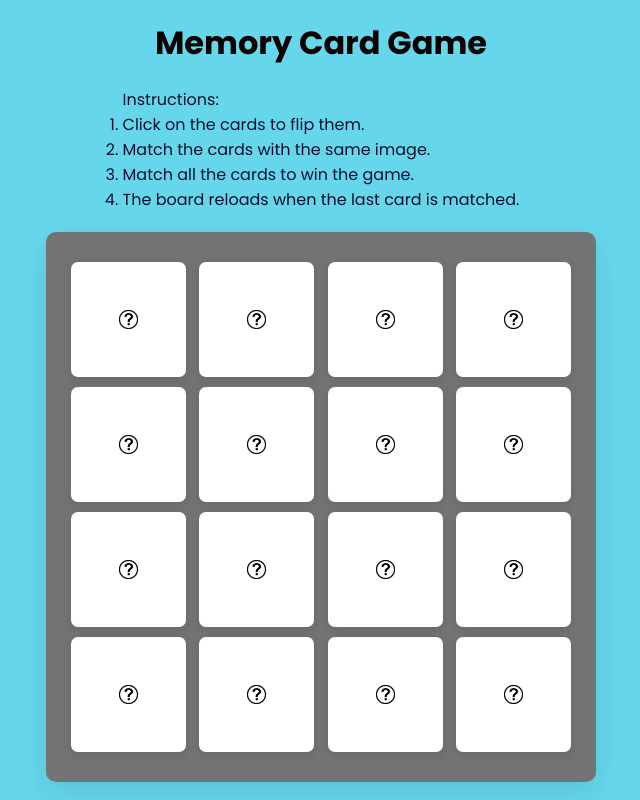
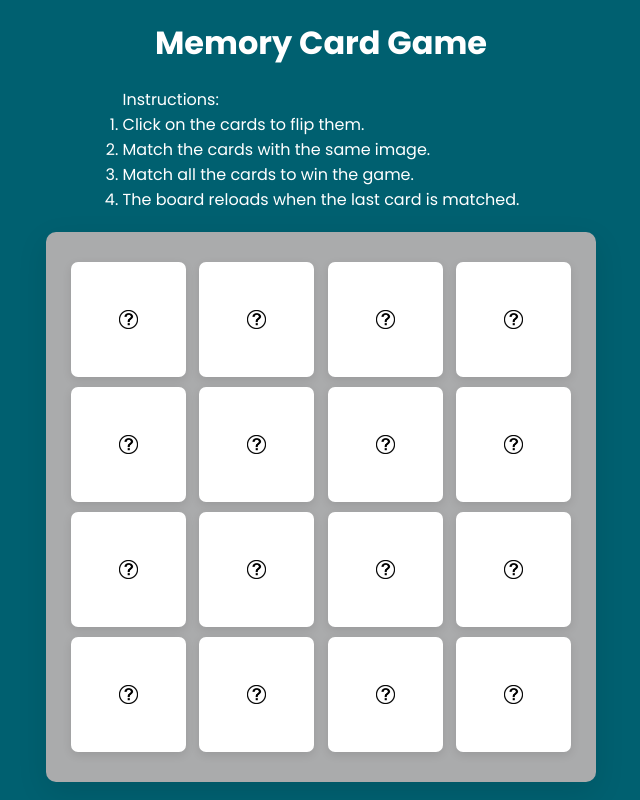
Before and after one commit to khushbooc8/Memory-Card-Game, a plain HTML site: page index.html in a window 1280 px wide. Shown: the whole page, without its empty margins (319-959 px from the left). Drawn offline with Linux system fonts and the light colour scheme.

Commit message:
updated styles.css

```diff
--- a/styles.css
+++ b/styles.css
@@ -1,29 +1,28 @@
-/* Import Google Font - Poppins */
 @import url("https://fonts.googleapis.com/css2?family=Poppins:wght@400;500;600;700&display=swap");
+
 * {
   margin: 0;
   padding: 0;
   box-sizing: border-box;
   font-family: "Poppins", sans-serif;
 }
+
 body {
   display: flex;
   flex-direction: column;
   align-items: center;
   justify-content: center;
   min-height: 100vh;
-  background: rgb(102, 215, 235)
+  background: rgb(0, 96, 112)
 }
 
-/* ***************************** */
 h1 {
-    color: rgb(11, 1, 1); /* Adjust the color as needed */
+    color: rgb(255, 255, 255); /* Adjust the color as needed */
     margin-bottom: 20px; /* Add margin to separate h1 from .wrapper */
 }
 
-/* ***************************** */
 .instructions {
-    color:rgb(15, 15, 47);
+    color:rgb(255, 255, 255);
     margin-bottom: 20px; /* Add margin to separate h1 from .wrapper */
 }
 
@@ -35,14 +34,12 @@ h1 {
     margin-bottom: 20px; /* Add margin to separate h1 from .wrapper */
 }
 
-
-
 .wrapper {
-  display: flex; /* ***************************** */
-  flex-direction: column; /* Align items vertically /* ***************************** */
+  display: flex;
+  flex-direction: column; /* Align items vertically */
   padding: 25px;
   border-radius: 10px;
-  background: #727374;
+  background: #aaabac;
   box-shadow: 0 10px 30px rgba(0, 0, 0, 0.1);
 }
 .cards,
```
Also changed, not shown: 1 other file.
